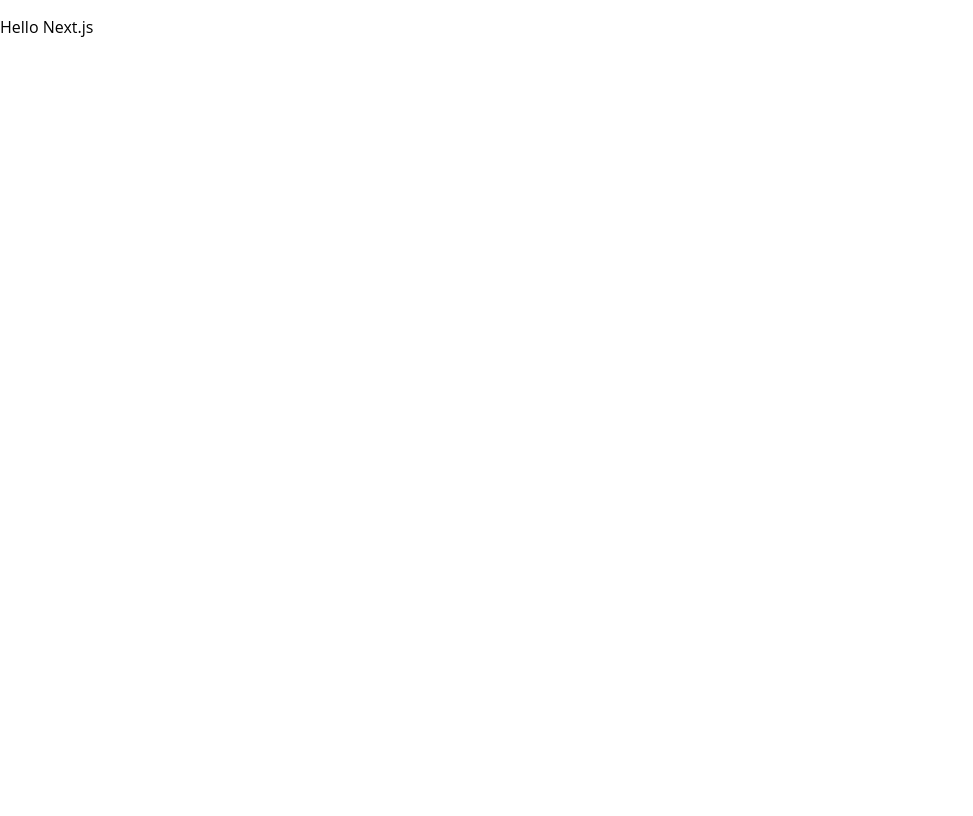
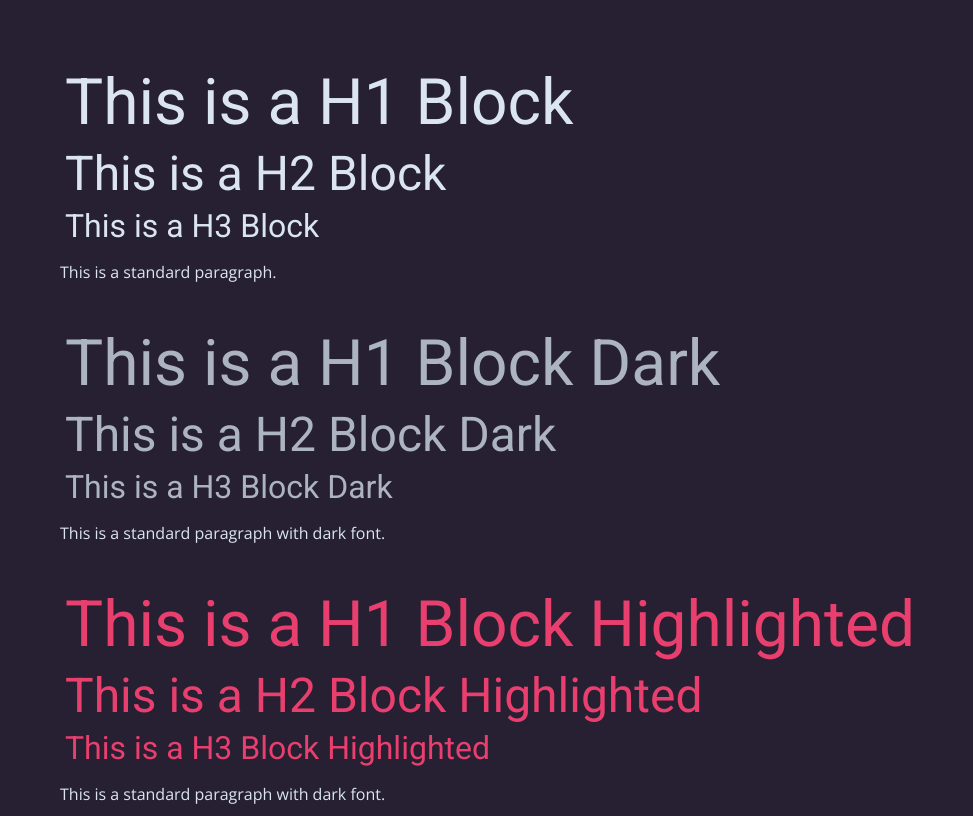
Before and after one commit to AdamGaltrey/adamgaltrey, a Next.js app: page / in a window 1280 px wide. Shown: the whole page, without its empty margins (0-973 px from the left). Built offline with nearby package versions, Linux system fonts and the light colour scheme.

Commit message:
Importing fonts and colour schemes.

```diff
--- a/components/Head.js
+++ b/components/Head.js
@@ -9,6 +9,7 @@ const Head = () => (
         <meta charSet="UTF-8"/>
         <meta name="description" content={defaultDescription}/>
         <meta name="viewport" content="width=device-width, initial-scale=1, maximum-scale=5"/>
+            <link href="https://fonts.googleapis.com/css?family=Open+Sans|Roboto&display=swap" rel="stylesheet" />
         <title>{defaultTitle}</title>
     </NextHead>
 );
--- a/pages/index.js
+++ b/pages/index.js
@@ -2,7 +2,20 @@ import "~/styles/index.scss";
 
 const Index = () => (
     <div>
-        <p>Hello Next.js</p>
+        <h1>This is a H1 Block</h1>
+        <h2>This is a H2 Block</h2>
+        <h3>This is a H3 Block</h3>
+        <p>This is a standard paragraph.</p>
+        <br/>
+        <h1 className='font-dark'>This is a H1 Block Dark</h1>
+        <h2 className='font-dark'>This is a H2 Block Dark</h2>
+        <h3 className='font-dark'>This is a H3 Block Dark</h3>
+        <p>This is a standard paragraph with dark font.</p>
+        <br/>
+        <h1 className='highlight-red'>This is a H1 Block Highlighted</h1>
+        <h2 className='highlight-red'>This is a H2 Block Highlighted</h2>
+        <h3 className='highlight-red'>This is a H3 Block Highlighted</h3>
+        <p>This is a <span className='highligh-red'>standard paragraph</span> with dark font.</p>
     </div>
 );
 
--- a/styles/index.scss
+++ b/styles/index.scss
@@ -1,11 +1,51 @@
-* {
-  font-family: 'Open Sans', sans-serif;
-}
+$background-colour: #262032;
+$highlight-colour-red: #E83F6F;
+$highlight-colour-yellow: #E8C547;
+$font-colour: #DBE5F1;
+$font-colour-dark: rgba(219, 229, 241, 0.75);
 
 html, body, #__next, #page-wrapper {
   display: block;
   width: 100%;
   height: 100%;
   margin: 0;
-  background-color: #fff;
+  background-color: $background-colour;
+  color: $font-colour;
+  font-family: 'Open Sans', sans-serif;
+  padding: 20px;
+  box-sizing: border-box;
 }
+
+.font-dark {
+  color: $font-colour-dark;
+}
+
+h1, h2, h3 {
+  margin: 5px;
+  font-weight: 500;
+  font-family: 'Roboto', sans-serif;
+}
+
+h1 {
+  font-size: 4rem;
+}
+
+h2 {
+  font-size: 3rem;
+}
+
+h3 {
+  font-size: 2rem;
+}
+
+p {
+  font-size: 1rem;
+}
+
+.highlight-red {
+  color: $highlight-colour-red;
+}
+
+.highlight-yellow {
+  color: $highlight-colour-yellow;
+}
```
